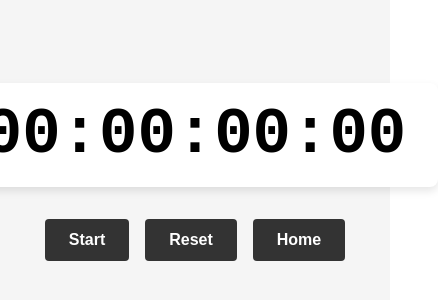
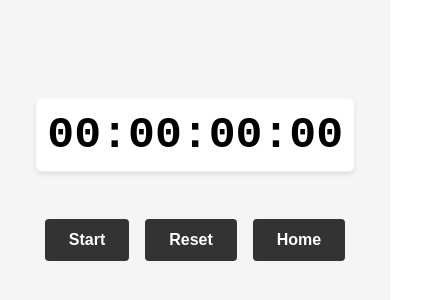
Before and after one commit to TakuchanTV/portfolio_todo, a React (Create React App) app: page /stopwatch in a window 390 px wide. Shown: the part 282-582 px from the top of the page, 438 px wide, since content can reach past the window. Built offline with nearby package versions, Linux system fonts and the light colour scheme.

Commit message:
ストップウォッチ画面が見切れないようにレスポンシブ対応をした

```diff
--- a/src/stopwatch-page/stopwatch-page.module.css
+++ b/src/stopwatch-page/stopwatch-page.module.css
@@ -18,6 +18,8 @@
   border-radius: 8px;
   box-shadow: 0 4px 8px rgba(0, 0, 0, 0.1);
   margin-bottom: 2rem;
+  justify-content: center;
+  align-items: center;
 }
 
 .ButtonGroup {
@@ -49,3 +51,53 @@
   opacity: 0.5;
   cursor: not-allowed;
 }
+
+@media screen and (max-width:760px) {
+  .Display {
+  font-family: 'Courier New', Courier, monospace;
+  font-size: 4rem;
+  font-weight: bold;
+  color: #000;
+  background-color: #fff;
+  padding: 1rem 1rem;
+  border-radius: 8px;
+  box-shadow: 0 4px 8px rgba(0, 0, 0, 0.1);
+  margin-bottom: 2rem;
+  justify-content: center;
+  align-items: center;
+}
+}
+
+@media screen and (max-width:487px) {
+  .Display {
+  font-family: 'Courier New', Courier, monospace;
+  font-size: 4rem;
+  font-weight: bold;
+  color: #000;
+  background-color: #fff;
+  padding: 1rem 1rem;
+  border-radius: 8px;
+  box-shadow: 0 4px 8px rgba(0, 0, 0, 0.1);
+  margin-bottom: 2rem;
+  justify-content: center;
+  align-items: center;
+  scale: 0.7;
+}
+}
+
+@media screen and (max-width:350px) {
+  .Display {
+  font-family: 'Courier New', Courier, monospace;
+  font-size: 4rem;
+  font-weight: bold;
+  color: #000;
+  background-color: #fff;
+  padding: 1rem 1rem;
+  border-radius: 8px;
+  box-shadow: 0 4px 8px rgba(0, 0, 0, 0.1);
+  margin-bottom: 2rem;
+  justify-content: center;
+  align-items: center;
+  scale: 0.6;
+}
+}
```
